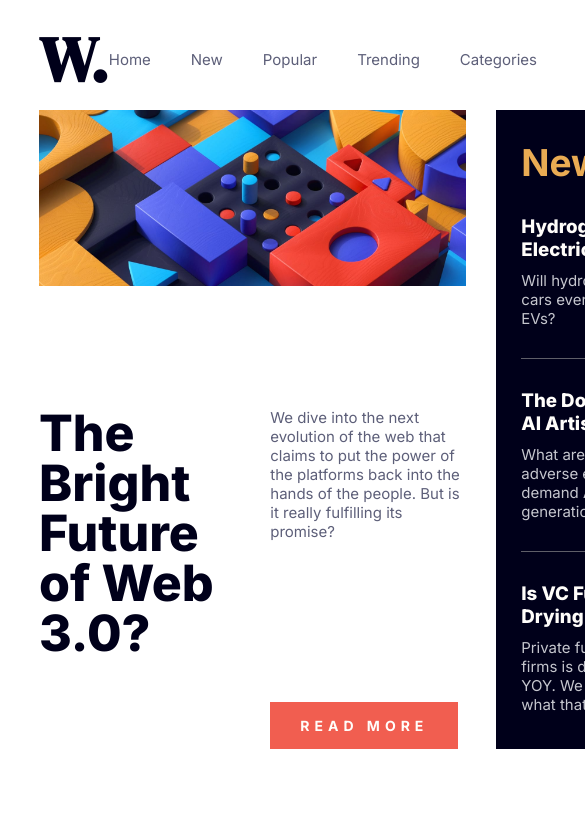
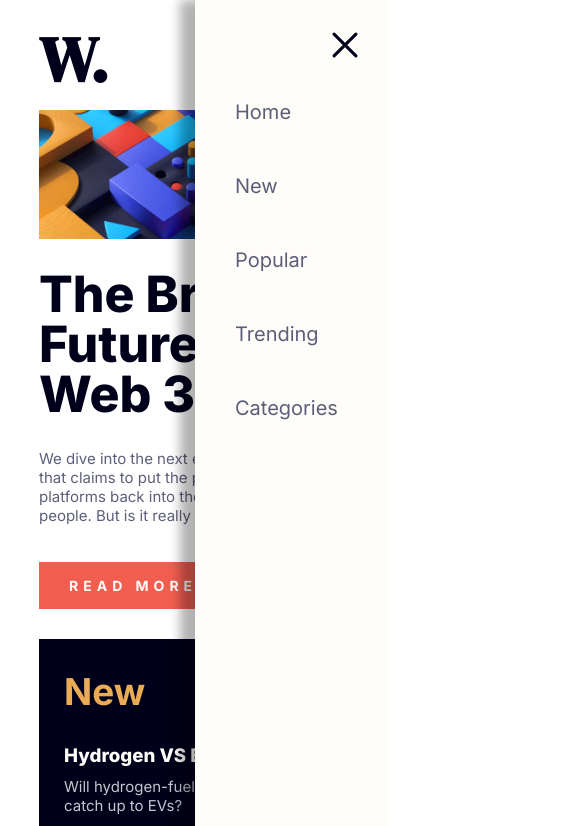
Before and after one commit to Jhoy-Kallebe/Projetos, a plain HTML site: page front_endMentor/projetoTres/news-homepage-main/index.html in a window 390 px wide. Shown: the top 826 px of the page, 585 px wide, since content can reach past the window. Drawn offline with nearby package versions, Linux system fonts and the light colour scheme.

Commit message:
add mobile mode

```diff
--- a/front_endMentor/projetoTres/news-homepage-main/index.html
+++ b/front_endMentor/projetoTres/news-homepage-main/index.html
@@ -11,9 +11,11 @@
   <link rel="stylesheet" href="style.css">
 </head>
 <body>
-  <header>
+  <header class="header active">
     <div id="logo">W.</div>
+    <ion-icon class="menu hamburguer" name="menu-outline" onclick="open()"></ion-icon>
     <nav>
+      <ion-icon class="menu close" name="close-outline" onclick="open()"></ion-icon>
       <ul>
         <li>Home</li>
         <li>New</li>
@@ -82,5 +84,9 @@
     <p>Challenge by&nbsp; <a href="https://www.frontendmentor.io?ref=challenge" target="_blank">Frontend Mentor</a>.
     Coded by&nbsp; <a href="#">Your Name Here</a>.</p>
   </footer>
+
+<script src="script.js"></script>
+<script type="module" src="https://unpkg.com/ionicons@7.1.0/dist/ionicons/ionicons.esm.js"></script>
+<script nomodule src="https://unpkg.com/ionicons@7.1.0/dist/ionicons/ionicons.js"></script>
 </body>
 </html>
--- /dev/null
+++ b/front_endMentor/projetoTres/news-homepage-main/script.js
@@ -0,0 +1,4 @@
+function open (){
+    let header = document.querySelector('.header');
+    header.classList.toggle('active');
+}
--- a/front_endMentor/projetoTres/news-homepage-main/style.css
+++ b/front_endMentor/projetoTres/news-homepage-main/style.css
@@ -10,6 +10,7 @@
 header {
     display: flex;
     height: 10%;
+    align-items: center;
     justify-content: space-between;
     padding: 4% 0 2%;
     width: 80%;
@@ -18,7 +19,7 @@ header {
 
 #logo {
     font-family: 'DM Serif Display', serif;
-    font-size: 4rem;
+    font-size: 4em;
     font-weight: bold;
     color: hsl(240, 100%, 5%);
 }
@@ -28,7 +29,7 @@ header ul {
     list-style: none;
     height: 100%;
     gap: 40px;
-    font-size: 15px;
+    font-size: .9em;
 }
 
 header li {
@@ -41,6 +42,22 @@ header li {
 
 header li:hover {
     color: hsl(35, 77%, 62%);
+}
+
+.menu {
+    cursor: pointer;
+    color: hsl(240, 100%, 5%);
+    font-size: 50px;
+    display: flex;
+    align-items: center;
+}
+
+.close {
+    display: none;
+}
+
+.hamburguer {
+    display: none;
 }
 
 main {
@@ -69,6 +86,7 @@ main h1 {
 
 main #description  {
     grid-area: A2;
+    min-height: 160px;
     position: relative;
 }
 
@@ -87,6 +105,12 @@ main #description button {
     background-color: hsl(5, 85%, 63%);
     position: absolute;
     bottom: 0;
+    cursor: pointer;
+    transition: .3s;
+}
+
+main #description button:hover {
+    background-color: hsl(240, 100%, 5%);
 }
 
 main section {
@@ -111,6 +135,12 @@ main section h2 {
 main section h3 {
     font-weight: 800;
     margin-bottom: 10px;
+    cursor: pointer;
+    transition: .3s;
+}
+
+main section h3:hover {
+    color: hsl(35, 77%, 62%);
 }
 
 main section p {
@@ -155,6 +185,12 @@ main section p {
 
 .publications div h3{
     color: hsl(240, 100%, 5%);
+    cursor: pointer;
+    transition: .3s;
+}
+
+.publications div h3:hover {
+    color: hsl(5, 85%, 63%) ;
 }
 
 .publications div p{
@@ -179,3 +215,56 @@ footer p {
     align-items: center;
     justify-content: center;
 }
+
+@media (max-width:1280px) {
+    nav {
+        position: fixed;
+        right: 0px;
+        top: 0;
+        width: 50%;
+        z-index: 1;
+        height: 100vh;
+        background-color: hsl(36, 100%, 99%);
+        box-shadow: -15px 0 10px rgba(0,0,0,.3);
+        right: -100%;
+    }
+
+    .active nav {
+        right: 0;
+    }
+
+    .active nav ul {
+        display: block;
+        margin: 100px 40px;
+        font-size: 20px;
+    }
+
+    .active ul li {
+        margin: 50px 0;
+    }
+
+    .active .close {
+        margin: 20px;
+        position: absolute;
+        right: 0;
+        display: block;
+    }
+
+    .hamburguer {
+        display: block;
+    }
+
+    .active .hamburguer {
+        display: none;
+    }
+
+    main {
+        display: flex;
+        flex-direction: column;
+        margin-bottom: 100px;
+    }
+
+    footer {
+        display: none;
+    }
+}
```
